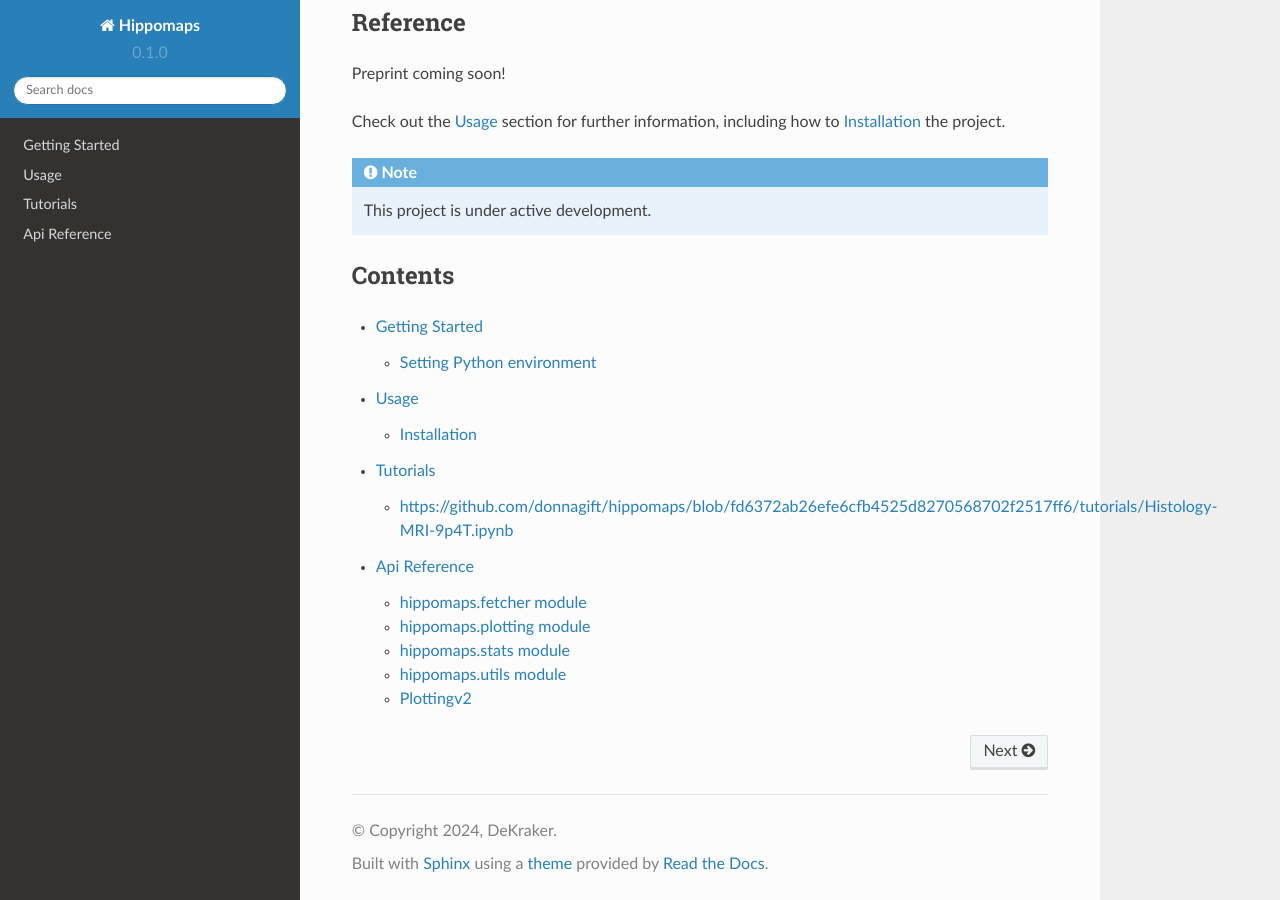
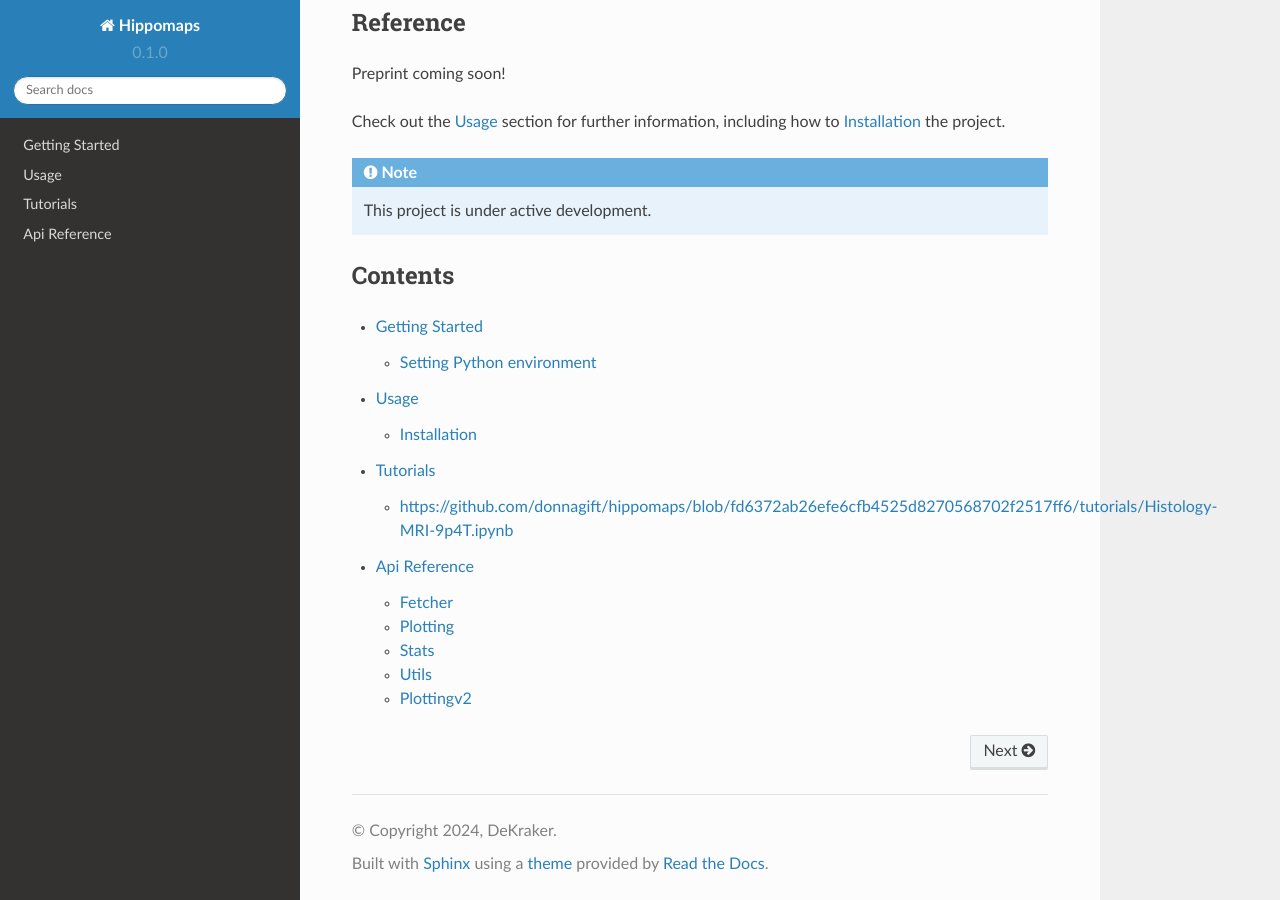
Before and after one commit to jordandekraker/hippomaps, a Sphinx documentation site: the page built from docs/source/index.rst, in a window 1280 px wide and 900 px high, scrolled down 762 px. Built offline with Sphinx 7.4.7 and the Read the Docs theme 2.0.0, drawn with Linux system fonts in a browser that asks for light colours; pages that are not in the unit, such as notebooks, are missing from menus.

```diff
--- a/docs/source/api.rst
+++ b/docs/source/api.rst
@@ -1,7 +1,7 @@
 Api Reference
 =================
 
-hippomaps.fetcher module
+Fetcher
 ------------------------
 
 .. automodule:: hippomaps.fetcher
@@ -9,7 +9,7 @@ hippomaps.fetcher module
    :undoc-members:
    :show-inheritance:
 
-hippomaps.plotting module
+Plotting
 -------------------------
 
 .. automodule:: hippomaps.plotting
@@ -17,7 +17,7 @@ hippomaps.plotting module
    :undoc-members:
    :show-inheritance:
 
-hippomaps.stats module
+Stats
 ----------------------
 
 .. automodule:: hippomaps.stats
@@ -25,7 +25,7 @@ hippomaps.stats module
    :undoc-members:
    :show-inheritance:
 
-hippomaps.utils module
+Utils
 ----------------------
 
 .. automodule:: hippomaps.utils
--- a/docs/source/conf.py
+++ b/docs/source/conf.py
@@ -27,9 +27,13 @@ extensions = [
     'sphinx.ext.autodoc',
     'sphinx.ext.autosummary',
     'sphinx.ext.napoleon',
-    'sphinx.ext.intersphinx'
+    'sphinx.ext.intersphinx',
+    'sphinx.ext.autosectionlabel',
+    'sphinx_gallery.gen_gallery'
 ]
 
+#generate autosummary even if no references
+autosummary_generate = True
 intersphinx_mapping = {
     'python': ('https://docs.python.org/3/', None),
     'sphinx': ('https://www.sphinx-doc.org/en/master/', None),
```
